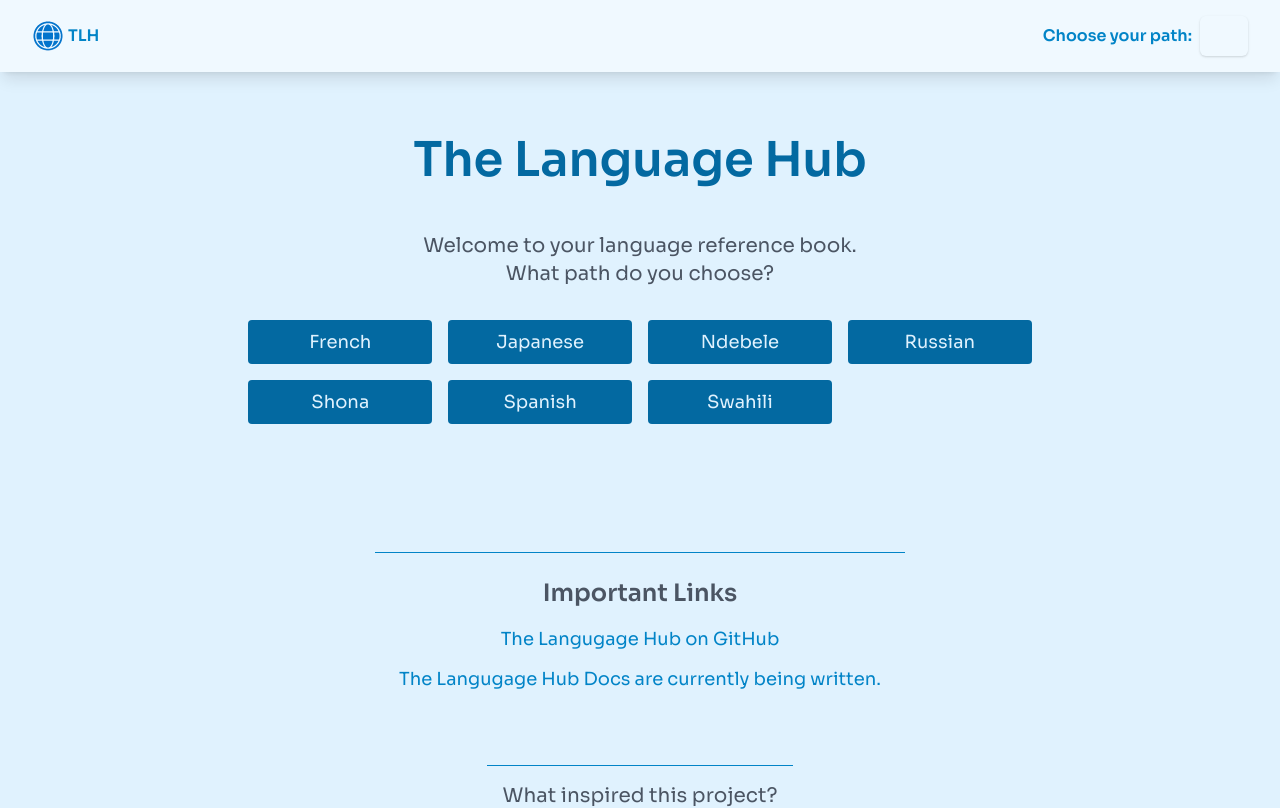
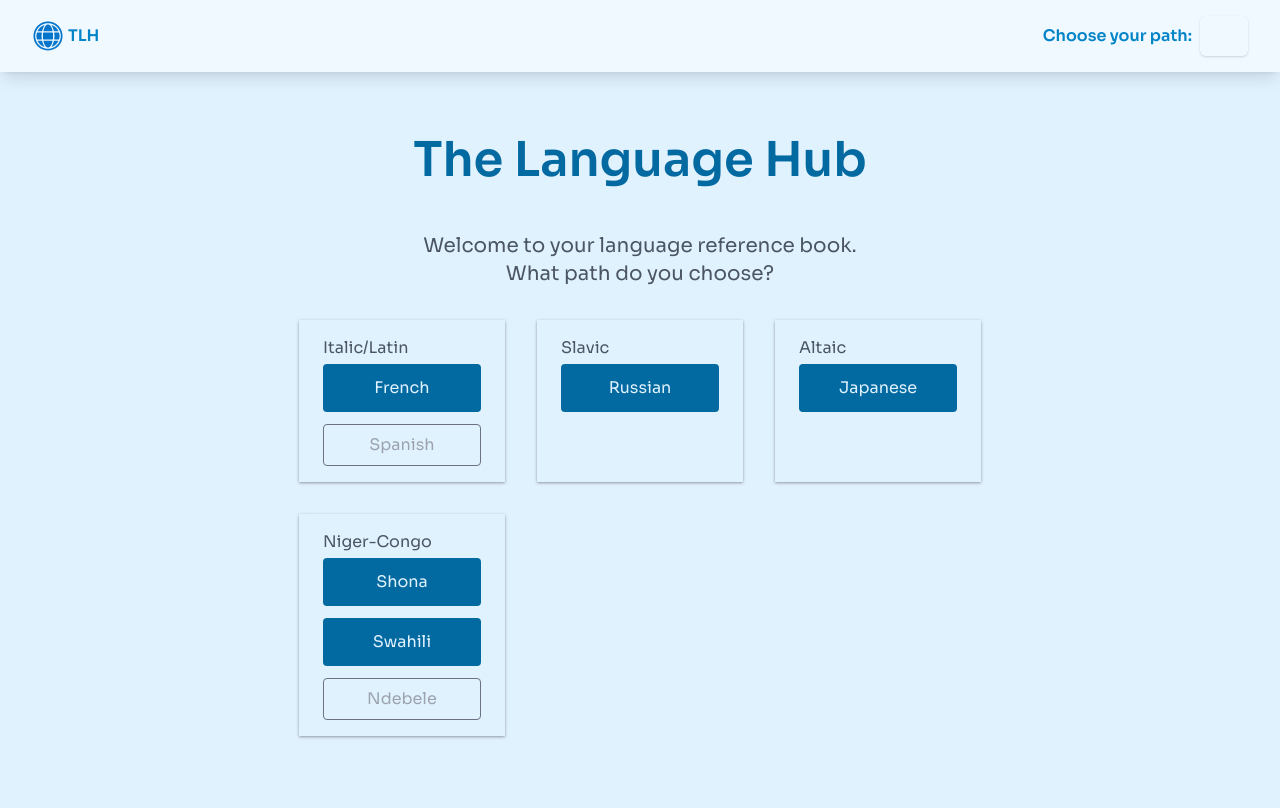
Before and after one commit to Psypher1/the-language-hub, a Next.js app: page / in a window 1280 px wide. Shown: the top 808 px of the page. Built offline with nearby package versions, Linux system fonts and the light colour scheme.

Commit message:
feat: ordered languages on home page, removed languages with no info from menus

```diff
--- a/components/LangPathNav.jsx
+++ b/components/LangPathNav.jsx
@@ -9,7 +9,7 @@ export default function LangPathNav({ langPath }) {
 	const languages = [
 		{ name: "French", path: "french" },
 		{ name: "Japanese", path: "japanese" },
-		{ name: "Ndebele", path: "ndebele" },
+		// { name: "Ndebele", path: "ndebele" },
 		{ name: "Russian", path: "russian" },
 		{ name: "Shona", path: "shona" },
 		{ name: "Swahili", path: "swahili" },
--- a/pages/_document.jsx
+++ b/pages/_document.jsx
@@ -40,7 +40,7 @@ export default function Document() {
 					referrerPolicy="no-referrer"
 				/>
 			</Head>
-      <body className="bg-sky-100 font-body antialiased">
+			<body className="font-body bg-sky-100 text-sky-900 antialiased">
 				<Main />
 				<NextScript />
 			</body>
--- a/pages/index.jsx
+++ b/pages/index.jsx
@@ -37,13 +37,65 @@ export default function Home({ languagePathsDirs }) {
 					What path do you choose?
 				</p>
 				{/* Grid Items */}
-				<article className="mb-20 grid grid-cols-1 gap-4 text-center text-lg  sm:mb-24 sm:grid-cols-2 md:mb-32 md:grid-cols-3 lg:grid-cols-4">
+				{/* <article className="mb-20 grid grid-cols-1 gap-4 text-center text-lg  sm:mb-24 sm:grid-cols-2 md:mb-32 md:grid-cols-3 lg:grid-cols-4">
 					{languagePathsDirs.map((lang) => (
 						<Link key={lang} href={`/${lang}/basics`} passHref>
 							<a className="home-links">{capitaliseFirstLetter(lang)}</a>
 						</Link>
 					))}
+				</article> */}
+
+				<article className="mb-20  grid gap-8 text-gray-600  md:mb-32 md:grid-cols-3">
+					<div className=" py-4 px-6 shadow shadow-gray-400">
+						<h3 className="mb-1 ">Italic/Latin</h3>
+						<div className="space-y-3 text-center">
+							<Link href="/french/basics">
+								<a className="home-links">French</a>
+							</Link>
+							<Link href="/">
+								<p className="block rounded border border-gray-500 py-2 px-10 text-gray-400">
+									Spanish
+								</p>
+							</Link>
+						</div>
+					</div>
+					{/* slavic */}
+					<div className=" py-4 px-6 shadow shadow-gray-400">
+						<h3 className="mb-1">Slavic</h3>
+						<div className="space-y-3 text-center">
+							<Link href="/russian/basics">
+								<a className="home-links">Russian</a>
+							</Link>
+						</div>
+					</div>
+					{/* atlaic */}
+					<div className="py-4 px-6 shadow shadow-gray-400">
+						<h3 className="mb-1">Altaic</h3>
+						<div className="space-y-3 text-center">
+							<Link href="/japanese/basics">
+								<a className="home-links">Japanese</a>
+							</Link>
+						</div>
+					</div>
+					{/* niger congo */}
+					<div className=" py-4 px-6 shadow shadow-gray-400">
+						<h3 className="mb-1">Niger-Congo</h3>
+						<div className="space-y-3 text-center">
+							<Link href="/shona/basics">
+								<a className="home-links">Shona</a>
+							</Link>
+							<Link href="/swahili/basics">
+								<a className="home-links">Swahili</a>
+							</Link>
+							<Link href="/">
+								<p className="block rounded border border-gray-500 py-2 px-10 text-gray-400">
+									Ndebele
+								</p>
+							</Link>
+						</div>
+					</div>
 				</article>
+
 				<article className="mb-12 border-t border-sky-600 p-6 text-center">
 					<h3 className="mb-4 text-2xl font-semibold text-gray-600">
 						Important Links
--- a/src/utils/_menuLookup.js
+++ b/src/utils/_menuLookup.js
@@ -2,10 +2,8 @@
 import {
 	frenchMenu,
 	japaneseMenu,
-  ndebeleMenu,
 	russianMenu,
 	shonaMenu,
-  spanishMenu,
 	swahiliMenu,
 } from "./langMenus";
 
@@ -17,14 +15,10 @@ export const _menuLookup = (langPath) => {
 		? frenchMenu
 		: lang === "japanese"
 		? japaneseMenu
-    : lang === "ndebele"
-    ? ndebeleMenu
 		: lang === "russian"
 		? russianMenu
 		: lang === "shona"
 		? shonaMenu
-    : lang === "spanish"
-    ? spanishMenu
 		: lang === "swahili"
 		? swahiliMenu
 		: null;
--- a/src/utils/langLogos.js
+++ b/src/utils/langLogos.js
@@ -26,7 +26,6 @@ const logoSwahili = {
 
 export const allLangLogos = [
 	logoFrench,
-  logoNdebele,
 	logoJapanese,
 	logoRussian,
 	logoShona,
--- a/src/utils/langMenus.js
+++ b/src/utils/langMenus.js
@@ -12,7 +12,7 @@ export const russianMenu = [
 	"Vowel Reduction",
 	"Voiced Consonants",
 	"Nouns",
-  "Phrases"
+	"Phrases",
 ];
 export const ndebeleMenu = ["Basics"];
 export const shonaMenu = ["Basics"];
--- a/styles/globals.css
+++ b/styles/globals.css
@@ -25,6 +25,6 @@
 	}
 
 	.home-links {
-    @apply rounded bg-sky-700 px-20 py-3 text-sky-100 transition duration-500 ease-in-out hover:border hover:border-sky-700 hover:bg-sky-100 hover:text-sky-700 md:py-2 md:px-12;
+		@apply block rounded bg-sky-700 py-3 px-10 text-sky-100 transition-colors duration-500 ease-in-out hover:border hover:border-sky-700 hover:bg-sky-100 hover:text-sky-700;
 	}
 }
```
Lines whose indentation alone changed are shown as unchanged.
